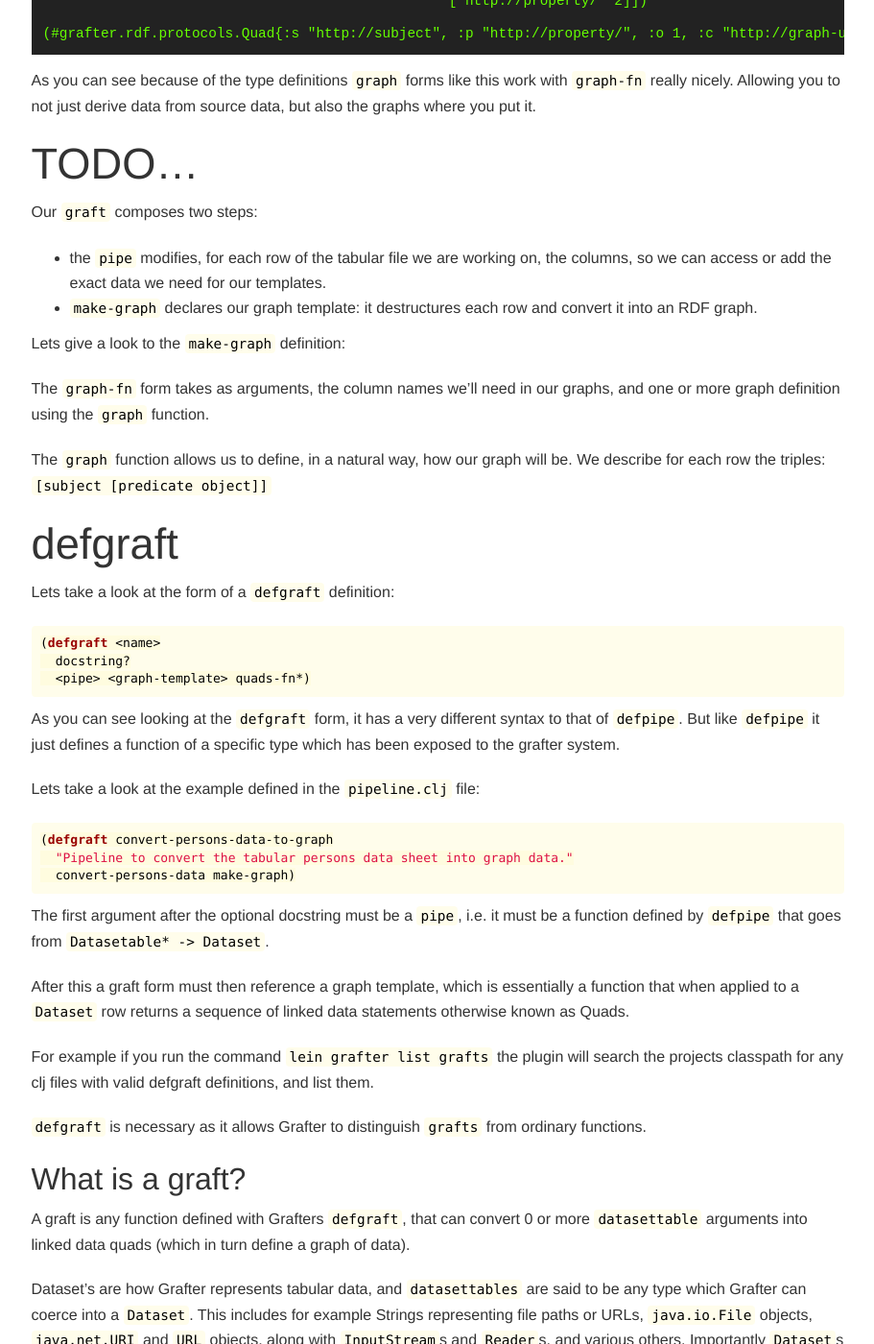
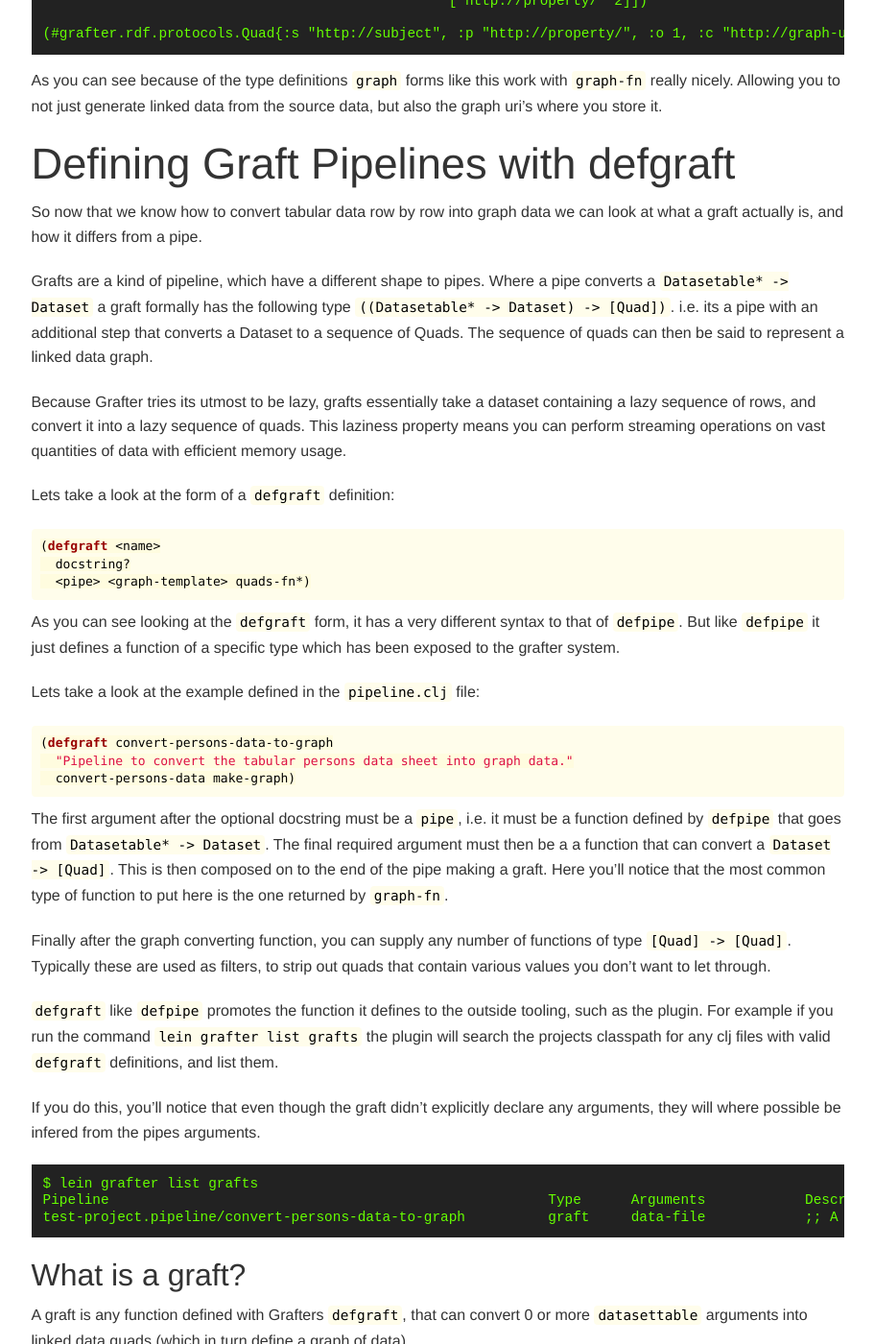
Before and after one commit to Swirrl/grafter-docs, a Jekyll site: the page built from _getting-started/040-understanding-grafts.md, in a window 1280 px wide and 1400 px high, scrolled down 2329 px. Shown: the whole window at 96% size, without its empty margins (330-1241 px from the left). Built offline with Jekyll 4.4.1, drawn with Linux system fonts in a browser that asks for light colours.

Commit message:
More updates to the grafts article

```diff
--- a/_getting-started/040-understanding-grafts.md
+++ b/_getting-started/040-understanding-grafts.md
@@ -132,23 +132,28 @@ terseness of this format:
 </div>
 
 As you can see because of the type definitions `graph` forms like this
-work with `graph-fn` really nicely.  Allowing you to not just derive
-data from source data, but also the graphs where you put it.
+work with `graph-fn` really nicely.  Allowing you to not just generate
+linked data from the source data, but also the graph uri's where you
+store it.
 
-# TODO...
+# Defining Graft Pipelines with defgraft
 
-Our `graft` composes two steps:
+So now that we know how to convert tabular data row by row into graph
+data we can look at what a graft actually is, and how it differs from
+a pipe.
 
-* the `pipe` modifies, for each row of the tabular file we are working on, the columns, so we can access or add the exact data we need for our templates.
-* `make-graph` declares our graph template: it destructures each row and convert it into an RDF graph.
+Grafts are a kind of pipeline, which have a different shape to pipes.
+Where a pipe converts a `Datasetable* -> Dataset` a graft formally has
+the following type `((Datasetable* -> Dataset) -> [Quad])`.  i.e. its
+a pipe with an additional step that converts a Dataset to a sequence
+of Quads.  The sequence of quads can then be said to represent a
+linked data graph.
 
-Lets give a look to the `make-graph` definition:
-
-The `graph-fn` form takes as arguments, the column names we'll need in our graphs, and one or more graph definition using the `graph` function.
-
-The `graph` function allows us to define, in a natural way, how our graph will be. We describe for each row the triples: `[subject [predicate object]]`
-
-# defgraft
+Because Grafter tries its utmost to be lazy, grafts essentially take a
+dataset containing a lazy sequence of rows, and convert it into a lazy
+sequence of quads.  This laziness property means you can perform
+streaming operations on vast quantities of data with efficient memory
+usage.
 
 Lets take a look at the form of a `defgraft` definition:
 
@@ -174,17 +179,32 @@ Lets take a look at the example defined in the `pipeline.clj` file:
 
 The first argument after the optional docstring must be a `pipe`,
 i.e. it must be a function defined by `defpipe` that goes from
-`Datasetable* -> Dataset`.
+`Datasetable* -> Dataset`.  The final required argument must then be a
+a function that can convert a `Dataset -> [Quad]`.  This is then
+composed on to the end of the pipe making a graft.  Here you'll notice
+that the most common type of function to put here is the one returned
+by `graph-fn`.
 
-After this a graft form must then reference a graph template, which is
-essentially a function that when applied to a `Dataset` row returns a
-sequence of linked data statements otherwise known as Quads.
+Finally after the graph converting function, you can supply any number
+of functions of type `[Quad] -> [Quad]`.  Typically these are used as
+filters, to strip out quads that contain various values you don't want
+to let through.
 
-For example if you run the command `lein grafter list grafts` the
-plugin will search the projects classpath for any clj files with valid
-defgraft definitions, and list them.
+`defgraft` like `defpipe` promotes the function it defines to the
+outside tooling, such as the plugin.  For example if you run the
+command `lein grafter list grafts` the plugin will search the projects
+classpath for any clj files with valid `defgraft` definitions, and
+list them.
 
-`defgraft` is necessary as it allows Grafter to distinguish `grafts` from ordinary functions.
+If you do this, you'll notice that even though the graft didn't
+explicitly declare any arguments, they will where possible be infered
+from the pipes arguments.
+
+<div class="terminal-wrapper">
+  <div class="terminal-inner">$ lein grafter list grafts
+Pipeline                                                     Type      Arguments            Description
+test-project.pipeline/convert-persons-data-to-graph          graft     data-file            ;; A pipeline that converts the persons data sheet into graph data.</div>
+</div>
 
 ## What is a graft?
 
```
